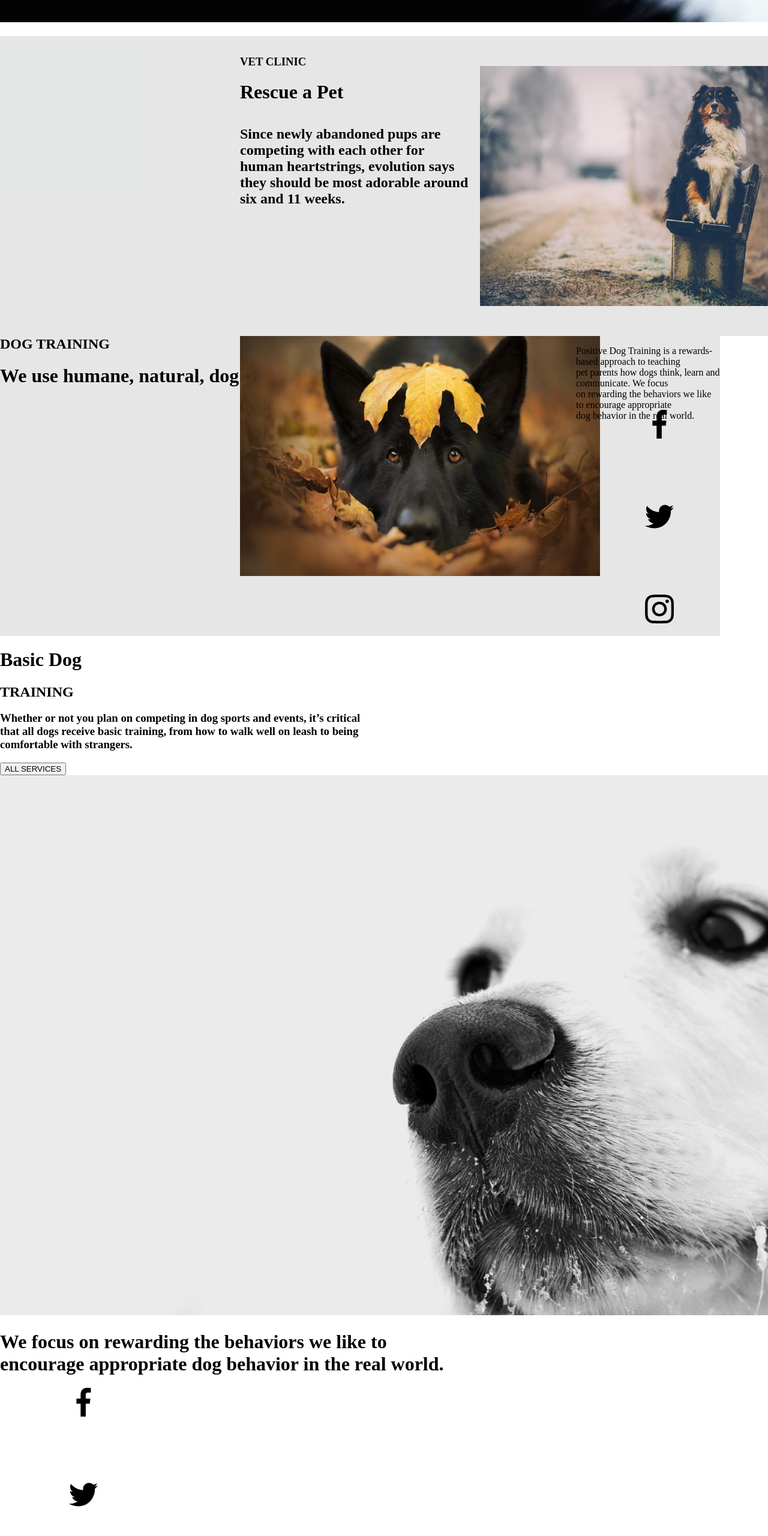
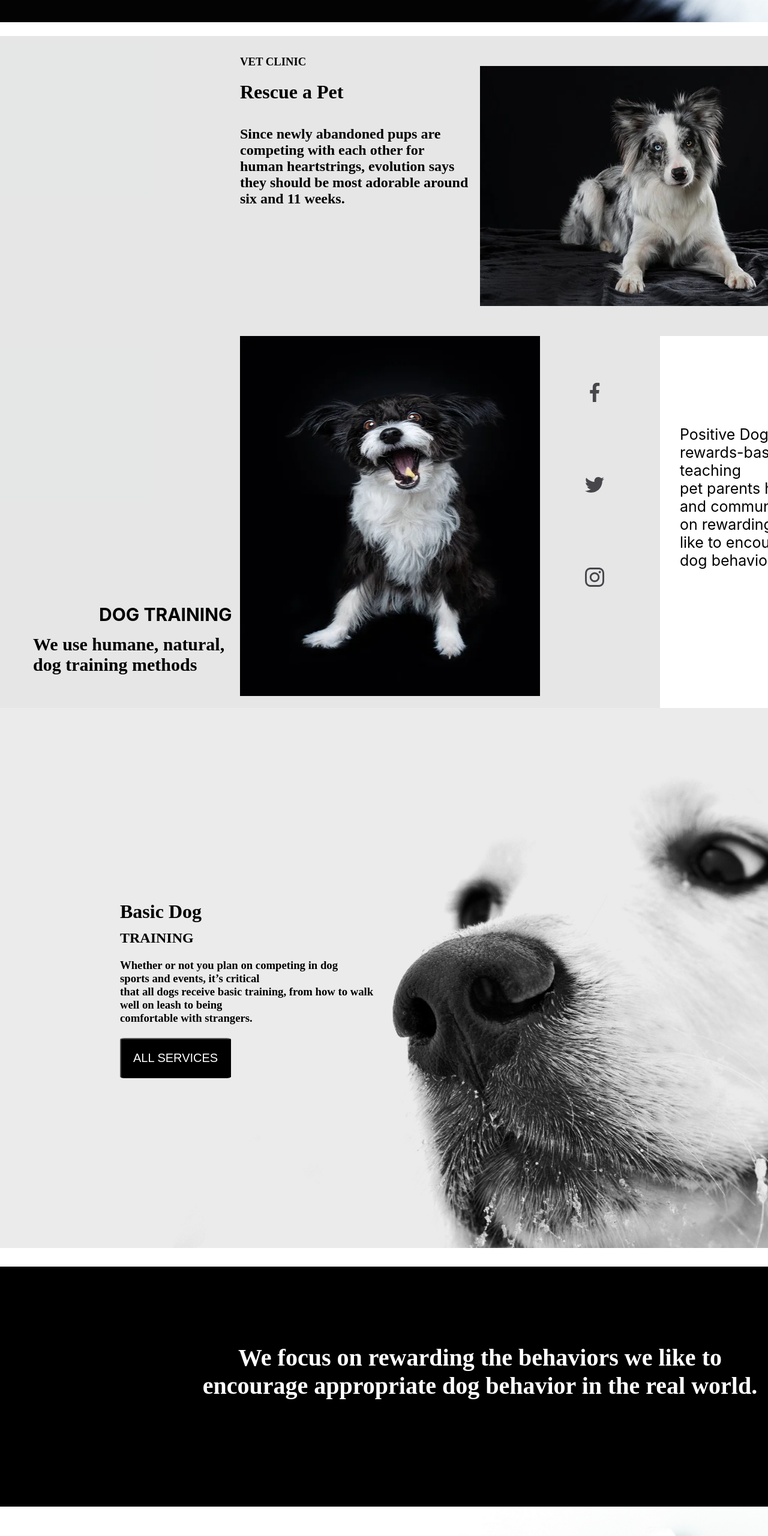
Before and after one commit to Anna-Buzuk/Project-2, a plain HTML site: page index.html in a window 1280 px wide. Shown: the part 2467-5027 px from the top of the page at 60% size. Drawn offline with Linux system fonts and the light colour scheme.

Commit message:
23.04.2022  19-00

```diff
--- a/index.css
+++ b/index.css
@@ -197,7 +197,7 @@ position: relative;
 /*cont 3*/
 .part-dog{
 position: relative;
-margin-bottom: -20px;
+margin-bottom: 0px;
 width: auto;
 height: 500px;
 background-color: rgba(90, 94, 93, 0.158);
@@ -234,25 +234,139 @@ left: 50% ;
 .dog-muzzle{
 position: relative;
 width: auto;
-height: 500px;
-width: 1200px;
+height: 620px;
+width: 1100px;
 background-color: rgba(90, 94, 93, 0.158);
+}
+
+.dog-text{
+position: absolute;
+top: 68%;
+left: 15%;
+font-size: 30px;
+font-family: -apple-system, BlinkMacSystemFont, 'Segoe UI', Roboto, Oxygen, Ubuntu, Cantarell, 'Open Sans', 'Helvetica Neue', sans-serif;
+}
+
+.dog-text-one{
+position: absolute;
+top: 77%;
+left: 5%;
+font-size: 30px;
+
 }
 
 .part-pict-middle{
 position: absolute;
-top: 0;
+top: 0%;
 left: 400px;
 }
 
 .muzzle-text{
     position: absolute;
-    top:0 ;
-    left: 80%;
+    width: 400px;
+    height: 200px;
+    top:20% ;
+    left: 103%;
+    font-size: 25px;
+    font-family: -apple-system, BlinkMacSystemFont, 'Segoe UI', Roboto, Oxygen, Ubuntu, Cantarell, 'Open Sans', 'Helvetica Neue', sans-serif;
 
 }
 
 .muzzle-icon{
     position: absolute;
-    left: 80%;
+    left: 85%;
+    top: 10%;
 }
+
+.dog-sv{
+    fill: rgb(70, 70, 75);
+}
+
+/*cont 5*/
+
+.training-dog{
+    position: relative;
+}
+
+.training-dog-one{
+    position: absolute;
+    top:300px;
+    left: 200px ;
+}
+
+.training-dog-tu{
+    position: absolute;
+    top:350px;
+    left: 200px;
+}
+
+.training-dog-end{
+    position: absolute;
+    top:400px;
+    left:200px;
+}
+
+.training-but{
+    position: absolute;
+    top:550px;
+    left:200px;
+    background-color: black;
+    color: white;
+    font-size: 20px;
+    padding: 20px;
+    border-radius: 4%;
+}
+
+/*cont 6*/
+
+.like{
+    width: 1600px;
+    height: 400px;
+    background-color: black;
+}
+
+.like-dog{
+    color: white;
+    text-align: center;
+    padding-top: 8%;
+    font-size: 40px;
+}
+
+
+/*cont 7*/
+
+.sweet{
+    position: relative;
+}
+
+.sweet-god{
+    position: absolute;
+    top: 30% ;
+    left: 10%;
+}
+
+.dog-form{
+
+}
+
+.form{
+    position: absolute;
+    top: 60% ;
+    left:10% ;
+}
+
+
+.form-inp{
+    width: 350px;
+    height: 30px;
+}
+
+.form-but{
+    position: absolute;
+    top: 1%;
+    left: 100%;
+    width: 100px;
+    height: 35px;
+    background-color: black;
+    color: white;
+}
--- a/index.html
+++ b/index.html
@@ -103,7 +103,7 @@
             Since newly abandoned pups are <br>competing with each other for <br> human heartstrings, evolution says<br> they should be most adorable around<br> six and 11 weeks.
         </h2>
         <div class="part-dog-pict">
-            <img src="./img/1579141911_14-18.jpg" width="600px">
+            <img src="./img/depositphotos_413319592-stock-photo-border-collie-dog-black-background.jpg" width="600px" height="400px">
         </div>
     </div>
 
@@ -112,13 +112,14 @@
 
 
     <div class="dog-muzzle">
-        <h2>
+        <h2 class="dog-text">
             DOG TRAINING
         </h2>
-        <h1>
-            We use humane, natural, dog training methods
+        <h1 class="dog-text-one">
+            We use humane, natural,<br>
+             dog training methods
         </h1>
-        <img class="part-pict-middle" src="./img/Black-dog-face-yellow-maple-leaf_2560x1440.jpg" width="600px" height="400px">
+        <img class="part-pict-middle" src="./img/depositphotos_542978180-stock-photo-chinese-crested-powderpuff-dog-black.jpg" width="500px" height="600px">
         <p class="muzzle-text">
             Positive Dog Training is a rewards-based approach to teaching <br> pet parents how dogs think, learn and communicate. We focus <br> on rewarding the behaviors we like to encourage appropriate <br> dog behavior in the real world.
         </p>
@@ -126,75 +127,61 @@
             <li>
                 <a>
                     <svg>
-                        <use href="./img/icon.svg#icon-facebook"></use>
+                        <use class="dog-sv" href="./img/icon.svg#icon-facebook" width="100px"  height="100px"></use>
                     </svg>
                 </a>
             </li>
             <li>
                 <a>
                     <svg>
-                        <use href="./img/icon.svg#icon-twitter"></use>
+                        <use class="dog-sv" href="./img/icon.svg#icon-twitter" width="100px"  height="100px"></use>
                     </svg>
                 </a>
             </li>
             <li>
                 <a>
                     <svg>
-                        <use href="./img/icon.svg#icon-instagram"></use>
+                        <use class="dog-sv" href="./img/icon.svg#icon-instagram" width="100px"  height="100px"></use>
                     </svg>
                 </a>
             </li>
         </ul>
     </div>
 
-    <div>
-        <h1>
+
+     <!--cont 5-->
+<div>
+    <div class="training-dog">
+        <h1 class="training-dog-one">
             Basic Dog
         </h1>
-        <h2>
+        <h2 class="training-dog-tu">
             TRAINING
         </h2>
-        <h3>
-            Whether or not you plan on competing in dog sports and events, it’s critical <br> that all dogs receive basic training, from how to walk well on leash to being <br>comfortable with strangers.
+        <h3 class="training-dog-end">
+            Whether or not you plan on competing in dog <br> sports and events, it’s critical <br> that all dogs receive basic training, from how to walk <br> well on leash to being <br>comfortable with strangers.
         </h3>
-        <button>ALL SERVICES</button>
+        <button class="training-but">ALL SERVICES</button>
     </div>
     <div>
         <img src="./img/264245512.jpg" width="1600px">
     </div>
 
-    <div>
-        <h1>
+
+     <!--cont 6-->
+    <div class="like">
+        <h1 class="like-dog">
             We focus on rewarding the behaviors we like to <br> encourage appropriate dog behavior in the real world.
         </h1>
-        <ul>
-            <li>
-                <a>
-                    <svg>
-                        <use href="./img/icon.svg#icon-facebook"></use>
-                    </svg>
-                </a>
-            </li>
-            <li>
-                <a>
-                    <svg>
-                        <use href="./img/icon.svg#icon-twitter"></use>
-                    </svg>
-                </a>
-            </li>
-            <li>
-                <a>
-                    <svg>
-                        <use href="./img/icon.svg#icon-instagram"></use>
-                    </svg>
-                </a>
-            </li>
-        </ul>
     </div>
-    <div>
+
+
+     <!--cont 7-->
+
+    <div class="sweet">
         <img src="./img/99px_ru_wallpaper_79174_chernaja_sobaka_vigljadivaet_iz_razorvannoj_bumagi.jpg" width="1600px">
 
-        <div>
+        <div class="sweet-god">
             <h1>
                 Need a Sweet Heart?
             </h1>
@@ -202,14 +189,14 @@
                 Whether or not you plan on competing in dog sports and events,<br> it’s critical that all dogs receive basic training, from how to walk <br> well on leash to being comfortable with strangers.
             </h3>
         </div>
-        <div>
-            <form>
+        <div class="dog-form">
+            <form class="form">
                 <div>
-                    <input type="email"  name="email" id="email" placeholder=" Enter yor Name"/>
+                    <input type="email" class="form-inp" name="email" id="email" placeholder=" Enter yor Name"/>
                     <label for="email" >  </label>
                  </div>
                  <div>
-                     <button>
+                     <button class="form-but">
                        Submit
                      </button>
                  </div>
```
Also changed, not shown: img/1579141911_14-18.jpg (deleted), img/Black-dog-face-yellow-maple-leaf_2560x1440.jpg (deleted), img/depositphotos_413319592-stock-photo-border-collie-dog-black-background.jpg (added), img/depositphotos_542978180-stock-photo-chinese-crested-powderpuff-dog-black.jpg (added).
